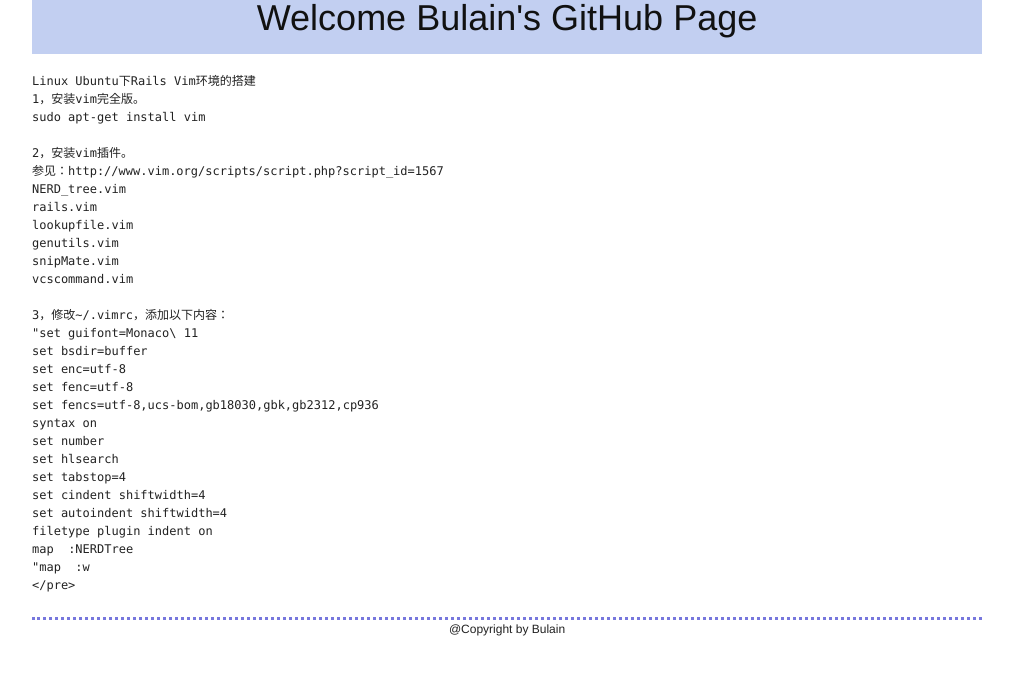
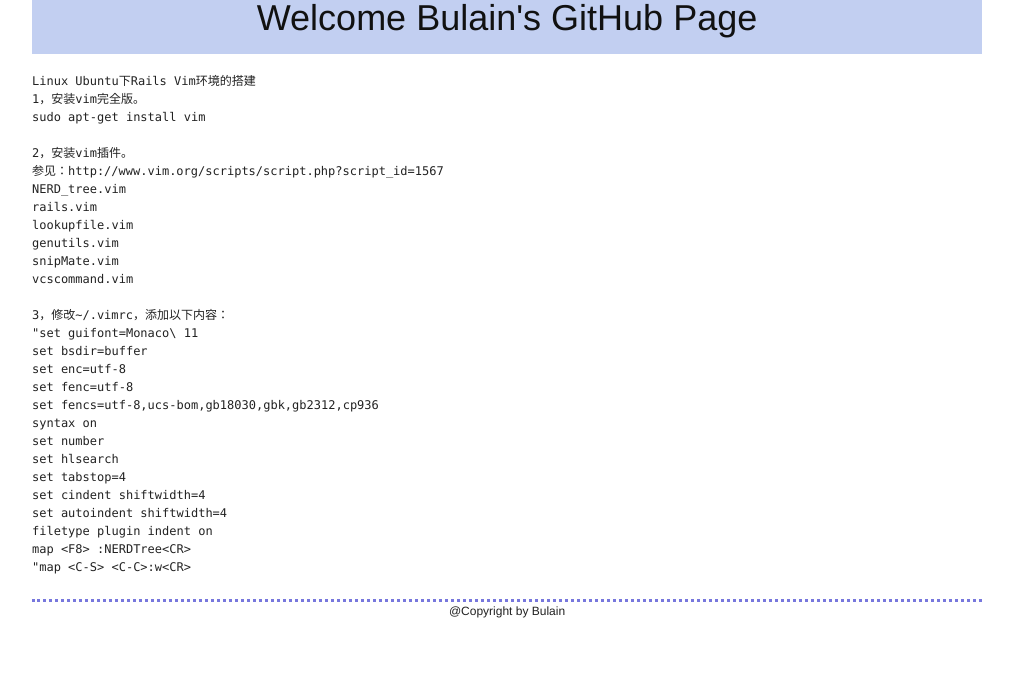
Before and after one commit to bulain/bulain.github.com, a Jekyll site: the page built from _posts/2010-04-20-vim-for-rails-on-ubuntu.md, in a window 1280 px wide. Shown: the top 675 px of the page, without its empty margins (133-1146 px from the left). Built offline with Jekyll 4.4.1, drawn with Linux system fonts in a browser that asks for light colours.

Commit message:
update source

```diff
--- a/_posts/2010-04-20-vim-for-rails-on-ubuntu.md
+++ b/_posts/2010-04-20-vim-for-rails-on-ubuntu.md
@@ -30,6 +30,6 @@ set tabstop=4
 set cindent shiftwidth=4
 set autoindent shiftwidth=4
 filetype plugin indent on
-map <F8> :NERDTree<CR>
-"map <C-S> <C-C>:w<CR>
+map &lt;F8&gt; :NERDTree&lt;CR&gt;
+"map &lt;C-S&gt; &lt;C-C&gt;:w&lt;CR&gt;
 </pre>
```
